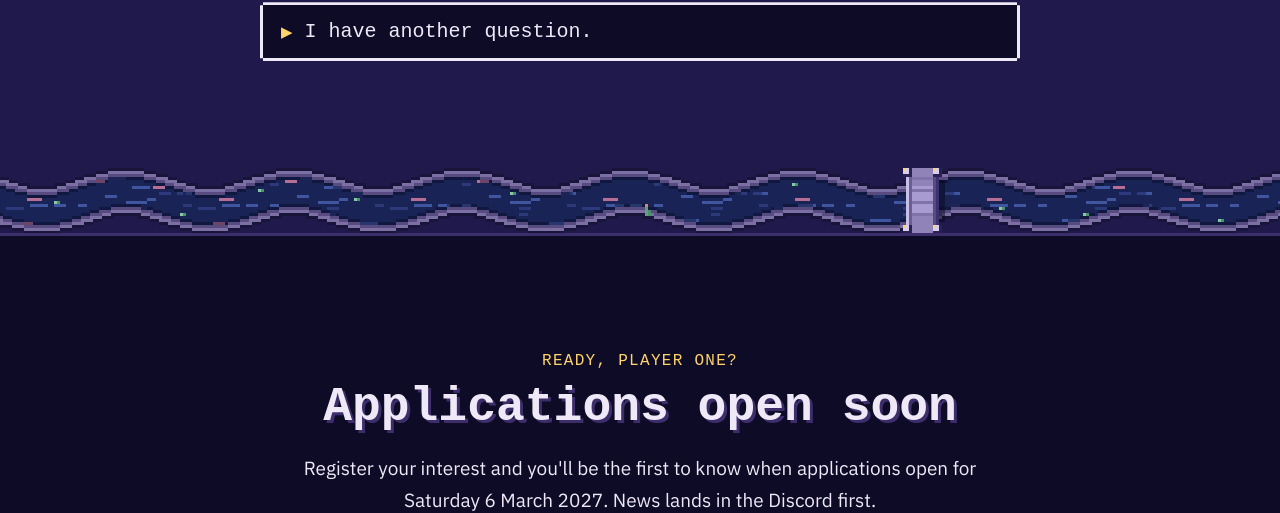
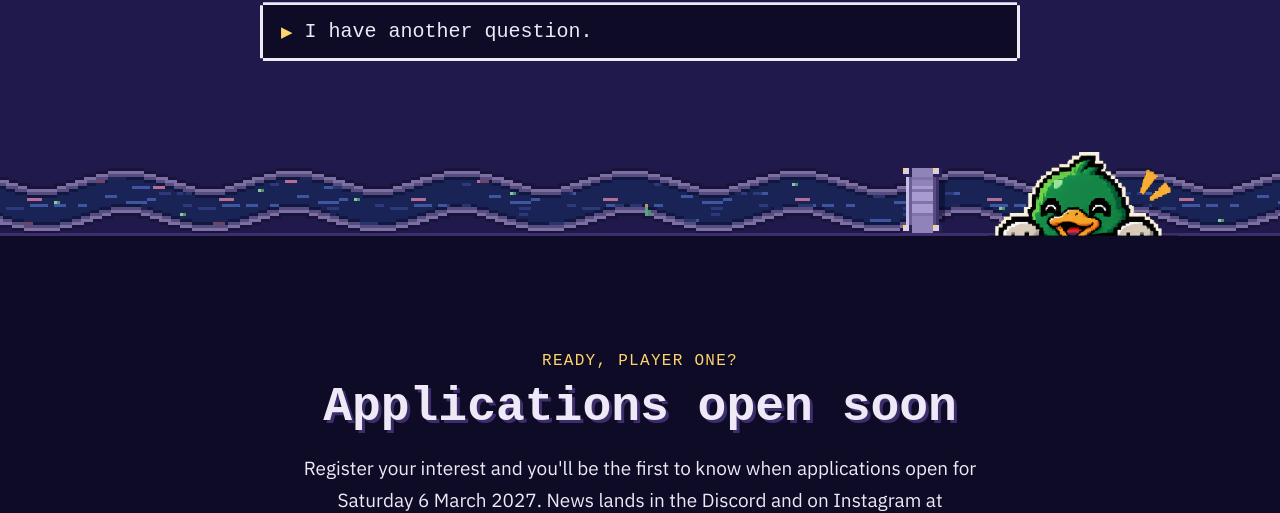
Before and after one commit to Darlcode101/hacklancs, a plain HTML site: page index.html in a window 1280 px wide. Shown: the part 4890-5403 px from the top of the page. Drawn offline with Linux system fonts and the light colour scheme; a web font is replaced by a local one.

Commit message:
Add the duck peeking over the apply section and Instagram links
Co-Authored-By: Claude Fable 5.2 <noreply@anthropic.com>

```diff
--- a/css/style.css
+++ b/css/style.css
@@ -330,6 +330,11 @@ h1 {
 
 /* Apply */
 .apply { background: var(--navy-900); border-top: var(--px) solid var(--purple-500); }
+/* the duck peeks over the top edge of the section */
+.duck {
+  position: absolute; z-index: 2; bottom: 100%; right: clamp(16px, 8vw, 140px);
+  width: clamp(110px, 16vw, 190px); height: auto; pointer-events: none;
+}
 
 /* Tito's widget is designed for a light page, so it sits on a pale panel */
 .tickets { background: #f4ecd8; color: #1a163f; --line: var(--window); padding: 20px; margin: 28px 0 16px; text-align: left; min-height: 120px; }
--- a/index.html
+++ b/index.html
@@ -54,7 +54,8 @@
       "@type": "Organization",
       "name": "HackLancs",
       "url": "https://hacklancs.com/",
-      "email": "hello@hacklancs.com"
+      "email": "hello@hacklancs.com",
+      "sameAs": ["https://www.instagram.com/hacklancs/"]
     },
     "performer": { "@type": "Organization", "name": "HackLancs" },
     "offers": {
@@ -251,11 +252,12 @@
 
     <!-- ───────────── Apply ───────────── -->
     <section class="section apply" id="apply">
+      <img class="duck" src="assets/duck.png" alt="" width="545" height="241" loading="lazy">
       <!-- Shown until a Tito event is set in js/site.js -->
       <div class="wrap wrap--narrow center" id="apply-soon">
         <p class="eyebrow">Ready, player one?</p>
         <h2>Applications open soon</h2>
-        <p class="lead">Register your interest and you'll be the first to know when applications open for Saturday 6 March 2027. News lands in the Discord first.</p>
+        <p class="lead">Register your interest and you'll be the first to know when applications open for Saturday 6 March 2027. News lands in the Discord and on Instagram at <a href="https://www.instagram.com/hacklancs/" target="_blank" rel="noopener">@hacklancs</a> first.</p>
         <div class="hero__cta">
           <a class="btn btn--primary" href="interest/">Register interest</a>
           <a class="btn btn--ghost" href="https://discord.gg/QNuVBameU" target="_blank" rel="noopener">Join the Discord</a>
@@ -287,7 +289,8 @@
       </nav>
       <div>
         <a href="mailto:hello@hacklancs.com">hello@hacklancs.com</a><br>
-        <a href="https://discord.gg/QNuVBameU" target="_blank" rel="noopener">Join the Discord</a>
+        <a href="https://discord.gg/QNuVBameU" target="_blank" rel="noopener">Join the Discord</a><br>
+        <a href="https://www.instagram.com/hacklancs/" target="_blank" rel="noopener">Instagram @hacklancs</a>
         <p>© <span id="year">2026</span> HackLancs</p>
       </div>
     </div>
```
Also changed, not shown: assets/duck.png (added).
